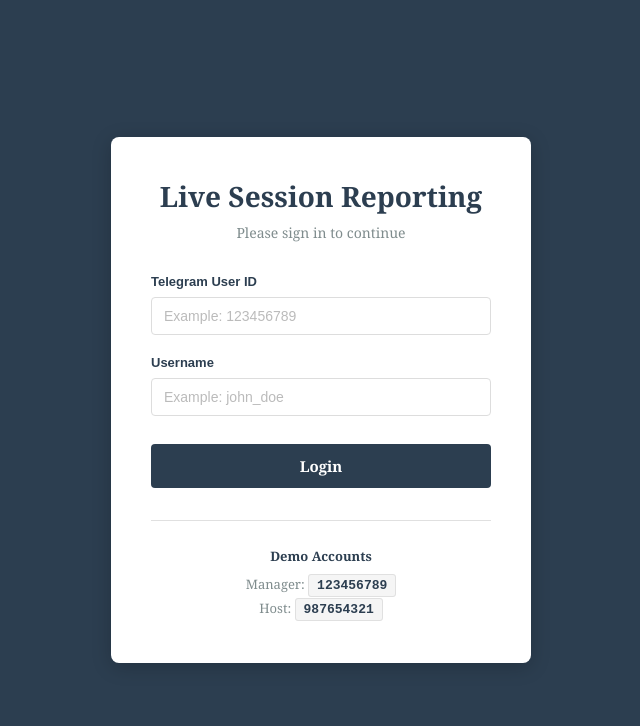
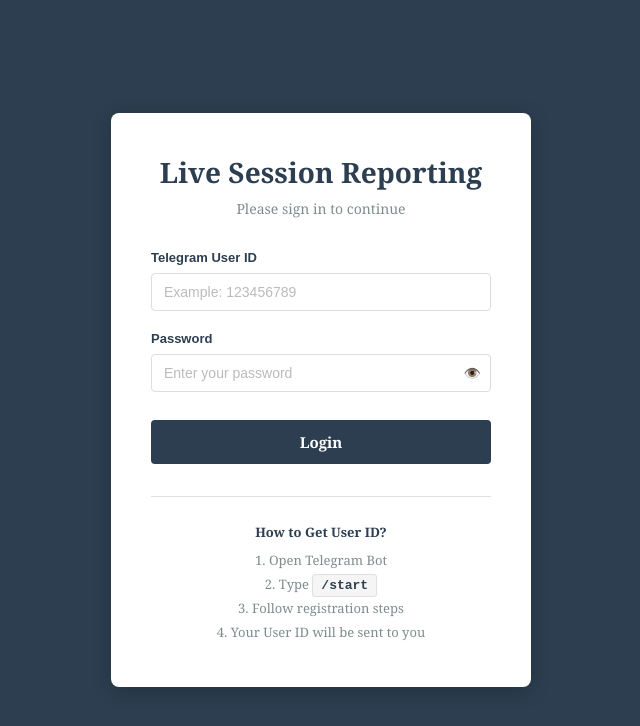
Before and after one commit to abrielfata/live-session-reporting-frontend, a React (Create React App) app: page /login in a window 1280 px wide. Shown: the top 726 px of the page, without its empty margins (319-959 px from the left). Built offline with nearby package versions, Linux system fonts and the light colour scheme.

Commit message:
Update halaman login: Input username diganti menjadi password type

```diff
--- a/src/pages/LoginPage.js
+++ b/src/pages/LoginPage.js
@@ -5,9 +5,10 @@
 
 function LoginPage() {
     const [telegramUserId, setTelegramUserId] = useState('');
-    const [username, setUsername] = useState('');
+    const [password, setPassword] = useState(''); // ✅ CHANGED from username
     const [error, setError] = useState('');
     const [loading, setLoading] = useState(false);
+    const [showPassword, setShowPassword] = useState(false); // ✅ NEW
 
     const { login } = useAuth();
     const navigate = useNavigate();
@@ -17,15 +18,15 @@
         setError('');
 
         // Validasi input
-        if (!telegramUserId || !username) {
-            setError('Telegram User ID dan Username wajib diisi');
+        if (!telegramUserId || !password) {
+            setError('Telegram User ID dan Password wajib diisi');
             return;
         }
 
         setLoading(true);
 
         // Call login API
-        const result = await login(telegramUserId, username);
+        const result = await login(telegramUserId, password);
 
         setLoading(false);
 
@@ -59,15 +60,36 @@
                         />
                     </div>
 
+                    {/* ✅ CHANGED: Password field */}
                     <div className="form-group">
-                        <label>Username</label>
-                        <input
-                            type="text"
-                            placeholder="Example: john_doe"
-                            value={username}
-                            onChange={(e) => setUsername(e.target.value)}
-                            disabled={loading}
-                        />
+                        <label>Password</label>
+                        <div style={{ position: 'relative' }}>
+                            <input
+                                type={showPassword ? 'text' : 'password'}
+                                placeholder="Enter your password"
+                                value={password}
+                                onChange={(e) => setPassword(e.target.value)}
+                                disabled={loading}
+                                style={{ paddingRight: '45px' }}
+                            />
+                            <button
+                                type="button"
+                                onClick={() => setShowPassword(!showPassword)}
+                                style={{
+                                    position: 'absolute',
+                                    right: '10px',
+                                    top: '50%',
+                                    transform: 'translateY(-50%)',
+                                    background: 'none',
+                                    border: 'none',
+                                    cursor: 'pointer',
+                                    fontSize: '14px',
+                                    color: '#7f8c8d'
+                                }}
+                            >
+                                {showPassword ? '🙈' : '👁️'}
+                            </button>
+                        </div>
                     </div>
 
                     {error && (
@@ -82,9 +104,11 @@
                 </form>
 
                 <div className="login-info">
-                    <p><strong>Demo Accounts</strong></p>
-                    <p>Manager: <code>123456789</code></p>
-                    <p>Host: <code>987654321</code></p>
+                    <p><strong>How to Get User ID?</strong></p>
+                    <p>1. Open Telegram Bot</p>
+                    <p>2. Type <code>/start</code></p>
+                    <p>3. Follow registration steps</p>
+                    <p>4. Your User ID will be sent to you</p>
                 </div>
             </div>
         </div>
--- a/src/services/api.js
+++ b/src/services/api.js
@@ -24,8 +24,9 @@
 
 // Auth API
 export const authAPI = {
-    login: (telegram_user_id, username) => {
-        return api.post('/auth/login', { telegram_user_id, username });
+    // ✅ UPDATED: login with password
+    login: (telegram_user_id, password) => {
+        return api.post('/auth/login', { telegram_user_id, password });
     },
     getCurrentUser: () => {
         return api.get('/auth/me');
--- a/src/utils/AuthContext.js
+++ b/src/utils/AuthContext.js
@@ -7,11 +7,9 @@
     const [user, setUser] = useState(null);
     const [loading, setLoading] = useState(true);
 
-    // Check if user already logged in (token exists)
     useEffect(() => {
         const token = localStorage.getItem('token');
         if (token) {
-            // Verify token dengan backend
             authAPI.getCurrentUser()
                 .then(response => {
                     setUser(response.data.data);
@@ -27,15 +25,13 @@
         }
     }, []);
 
-    const login = async (telegram_user_id, username) => {
+    // ✅ UPDATED: login with password
+    const login = async (telegram_user_id, password) => {
         try {
-            const response = await authAPI.login(telegram_user_id, username);
+            const response = await authAPI.login(telegram_user_id, password);
             const { token, user: userData } = response.data.data;
 
-            // Save token to localStorage
             localStorage.setItem('token', token);
-
-            // Set user state
             setUser(userData);
 
             return { success: true, user: userData };
@@ -60,7 +56,6 @@
     );
 };
 
-// Custom hook untuk menggunakan auth context
 export const useAuth = () => {
     const context = useContext(AuthContext);
     if (!context) {
```
